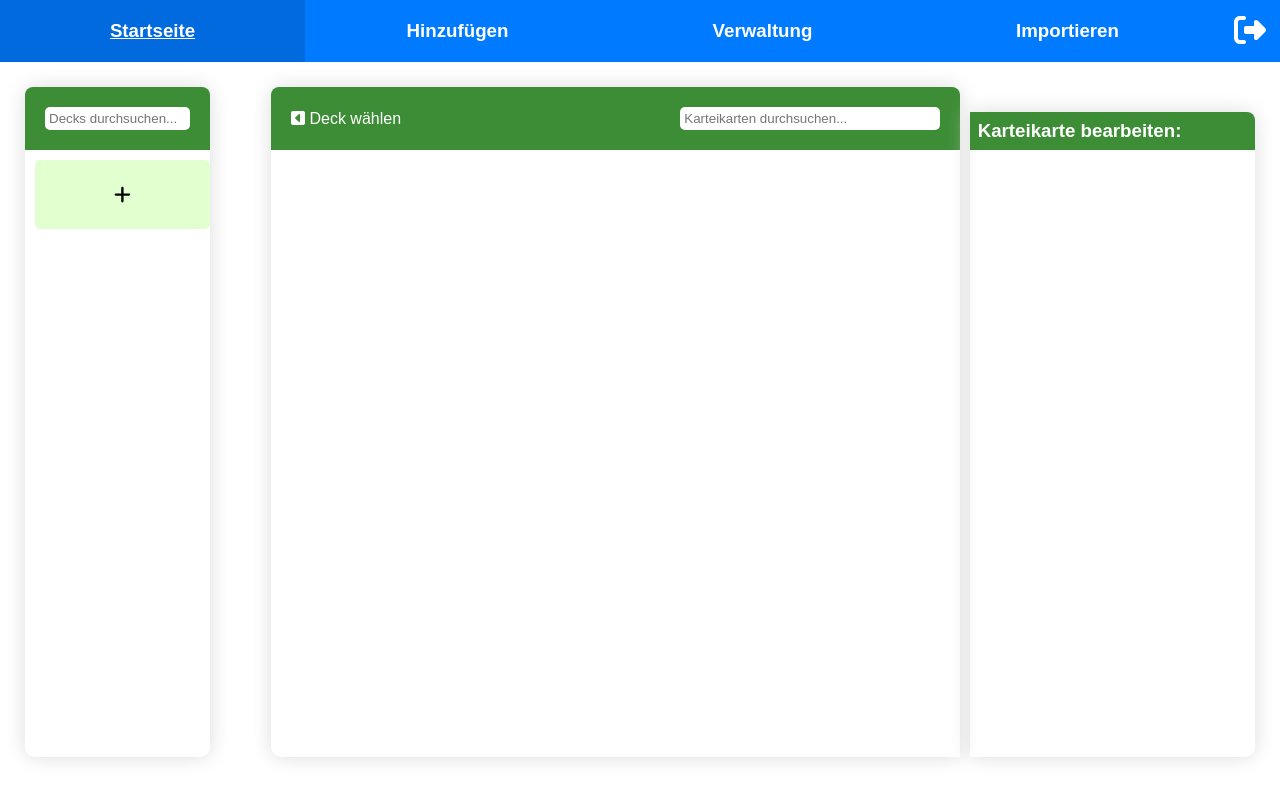
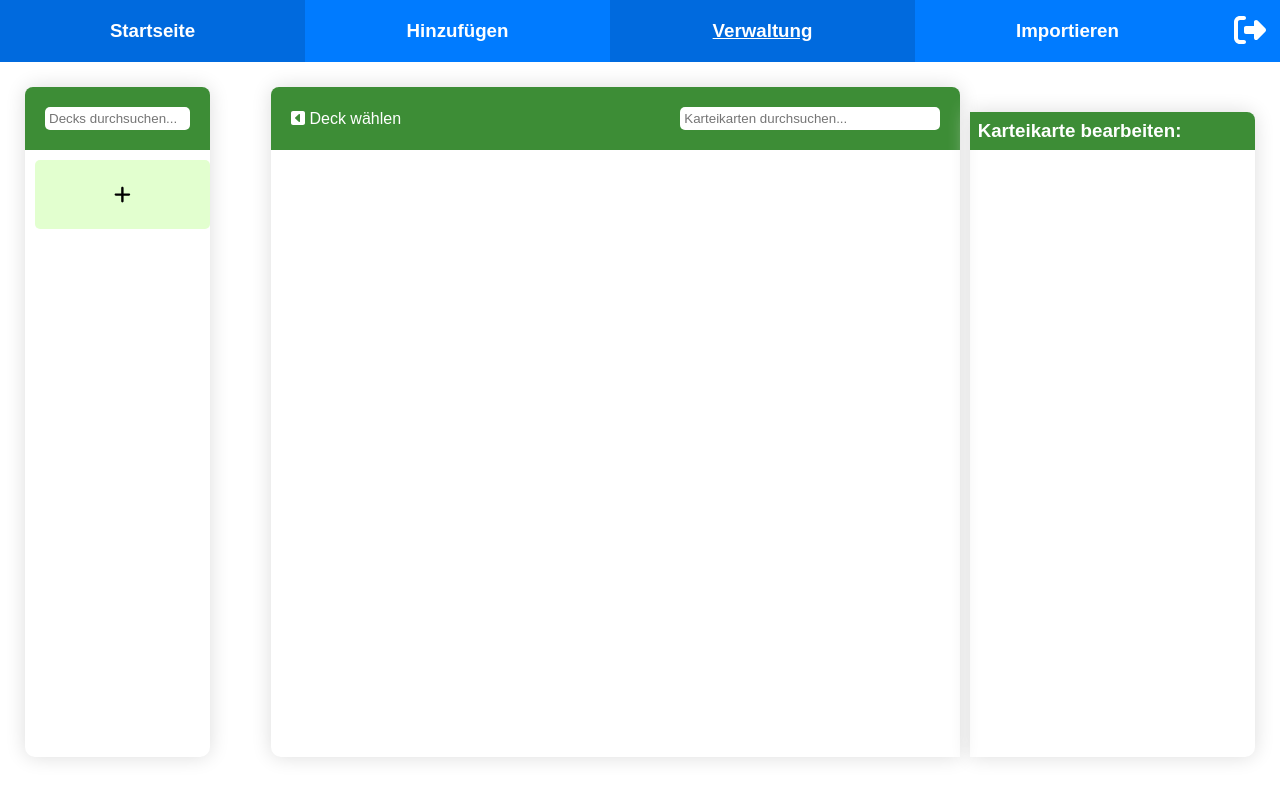
Before and after one commit to mohid-1311/Flashcards, a React (Create React App) app: page /Verwaltung in a window 1280 px wide. Built offline with nearby package versions, Linux system fonts and the light colour scheme; sample sign-in values are in the browser's storage.

Commit message:
Methode, zur Ermittlung von aktueller Seite überarbeitet.

```diff
--- a/src/Components/NavBar/NavBar.tsx
+++ b/src/Components/NavBar/NavBar.tsx
@@ -1,20 +1,19 @@
 // import React from "react"
-import { Link, useNavigate } from "react-router-dom"
+import { Link, useLocation, useNavigate } from "react-router-dom"
 import { FontAwesomeIcon } from "@fortawesome/react-fontawesome"
 import { faRightFromBracket } from "@fortawesome/free-solid-svg-icons"
 import styles from "./NavBar.module.css"
-import { useState } from "react"
+import { useEffect, useState } from "react"
 
 
 function NavBar() {
 
+  const location = useLocation();
   const navigate = useNavigate()
   function handleLogout() {
     localStorage.setItem('isAuthenticated', "false")
     navigate("/Anmeldung")
   }
-
-  const [currentPage, setCurrentPage] = useState("")
 
   const links = [
     { link: "./Startseite", label: "Startseite" },
@@ -28,14 +27,10 @@ function NavBar() {
       <ul className={styles["link-liste"]}>
         {links.map((link, index) => (
           <Link
-            className={`${styles["link"]} ${(currentPage === link.label || (currentPage === "" && index === 0)) ? styles["current-page"] : ""}`}
+            className={`${styles["link"]} ${((`.${location.pathname}`) === link.link) ? styles["current-page"] : ""}`}
             to={link.link}
-            onClick={() => setCurrentPage(link.label)}
           >
-            <li
-              key={index}
-              className={`${styles[`link-text`]}`}
-            >
+            <li key={index} className={`${styles[`link-text`]}`}>
               <h3>{link.label}</h3>
             </li>
           </Link>
```
